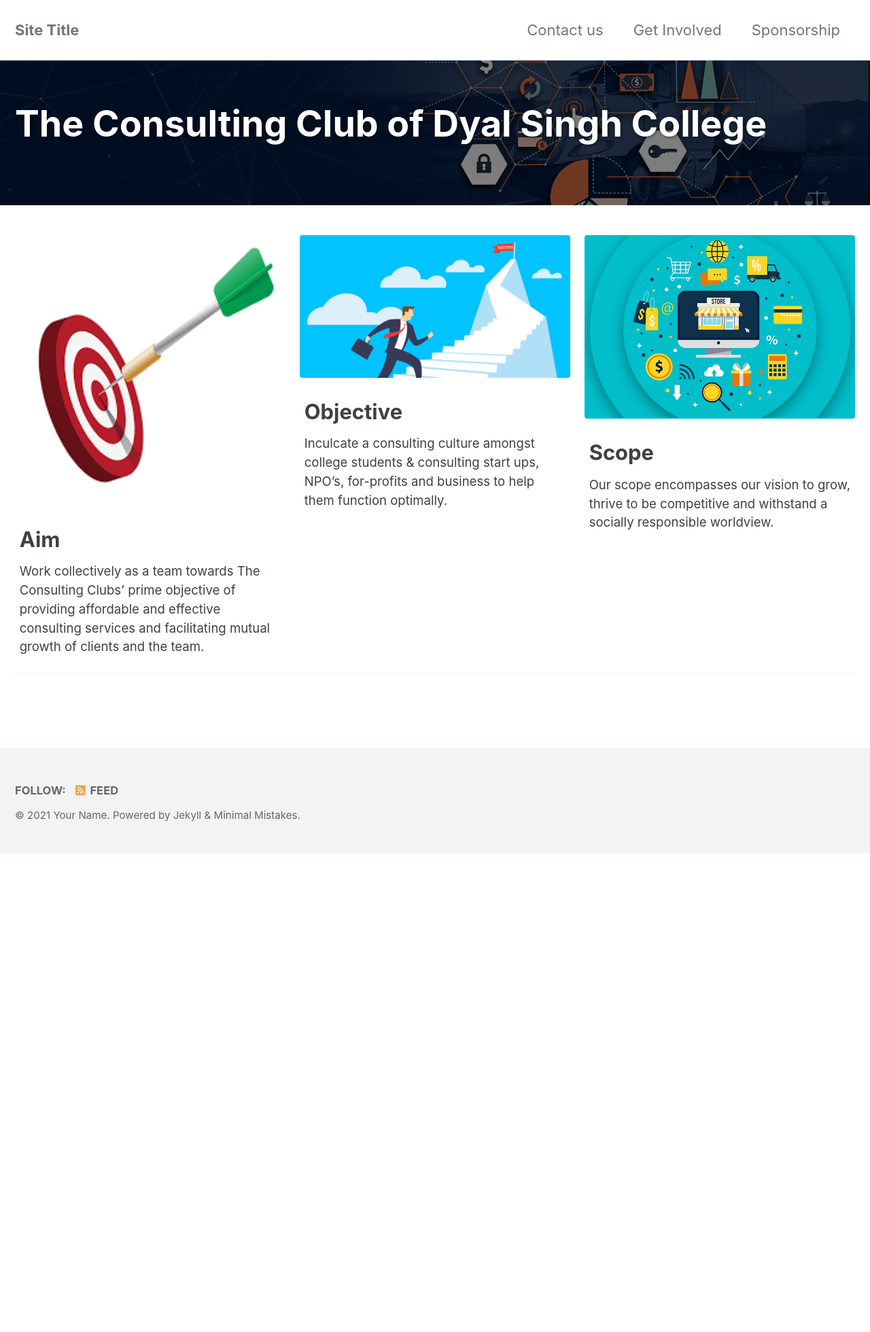
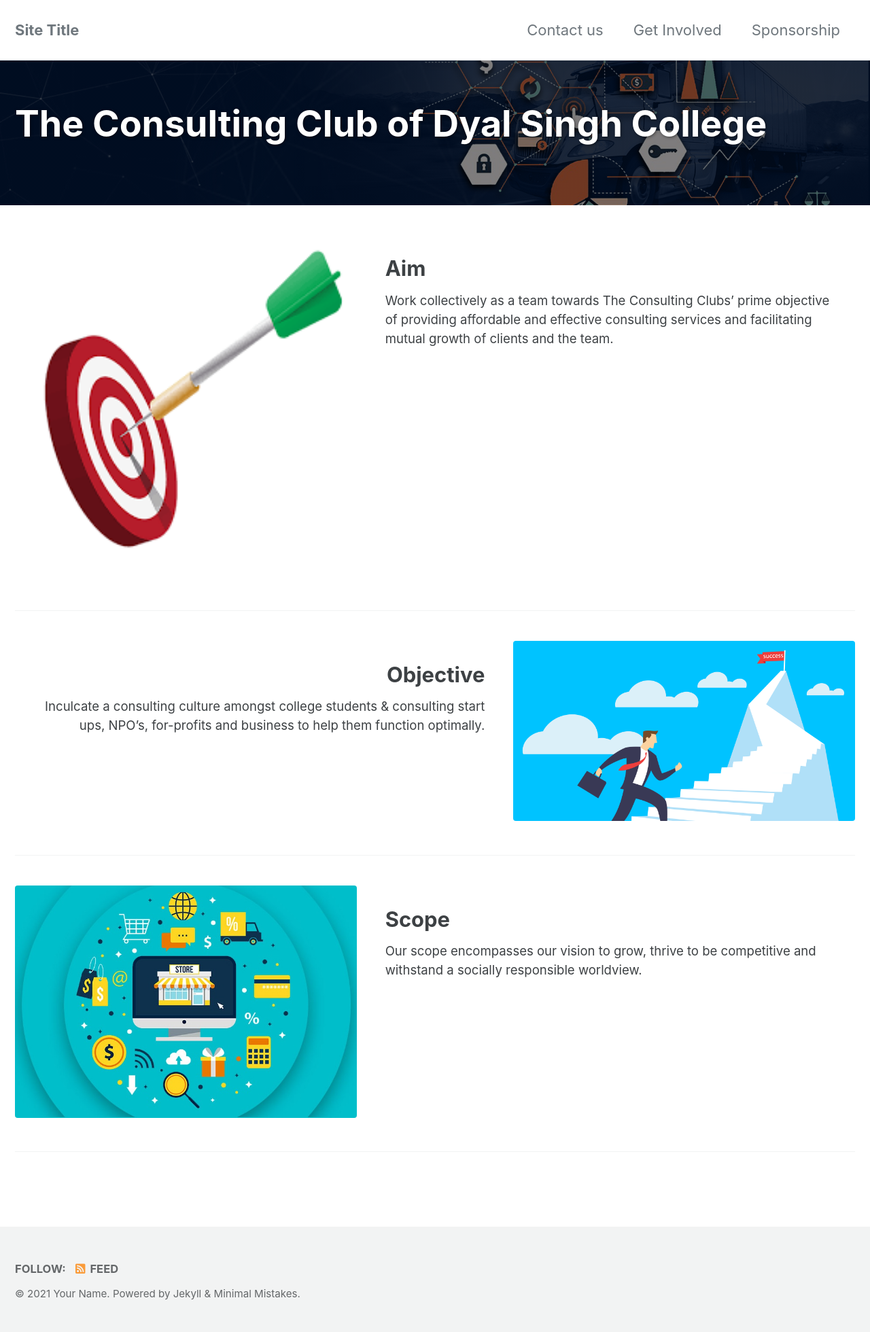
Before and after one commit to tccdsc/tccdsc.github.io, a Jekyll site: the page built from _pages/home.md, in a window 1280 px wide. Shown: the whole page at 68% size. Built offline with Jekyll 4.4.1, drawn with Linux system fonts in a browser that asks for light colours; cached includes are drawn as plain includes; before the commit the page ends 1256 px from its top, so only the background shows below that.

Commit message:
Update home.md

```diff
--- a/_pages/home.md
+++ b/_pages/home.md
@@ -8,15 +8,19 @@
   overlay_filter: "0.5"
   overlay_image: /assets/home-banner.png
 #excerpt: "The Consulting Club of Dyal Singh College, University of Delhi"
-aboutorg:
+aim:
   - image_path: "/assets/aim.png"
     title: "Aim"
     excerpt: "Work collectively as a team towards The Consulting Clubs’ prime objective of providing affordable and effective consulting services and facilitating mutual growth of clients and the team."
+objective:
   - image_path: "/assets/objective.png"
     title: "Objective"
     excerpt: "Inculcate a consulting culture amongst college students & consulting start ups, NPO’s, for-profits and business to help them function optimally."
+scope:
   - image_path: "/assets/scope.jpg"
     title: "Scope"
     excerpt: "Our scope encompasses our vision to grow, thrive to be competitive and withstand a socially responsible worldview. "
 ---
-{% include feature_row id="aboutorg" %}
+{% include feature_row id="aim" type="left" %}
+{% include feature_row id="objective" type="right" %}
+{% include feature_row id="scope" type="left" %}
```
